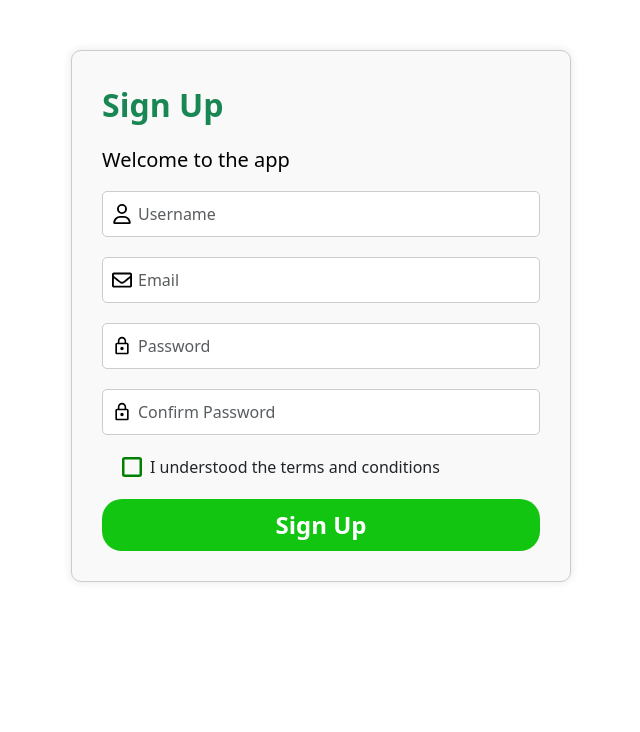
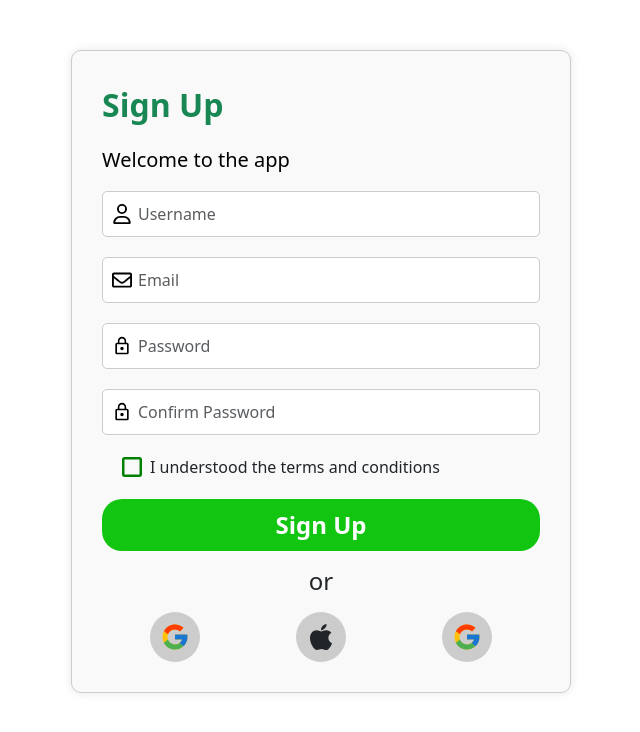
Before and after one commit to orestengabo0/IFP, a React (Vite) app: page / in a window 1280 px wide. Shown: the top 732 px of the page, without its empty margins (319-959 px from the left). Built offline with nearby package versions, Linux system fonts and the light colour scheme.

Commit message:
Adding Signup with google to the signup form

```diff
--- a/src/components/SignUp/SignUp.module.css
+++ b/src/components/SignUp/SignUp.module.css
@@ -52,3 +52,10 @@
     background: #f9f9f9;
   }
 }
+
+.container {
+  background-color: #ccc;
+  width: 50px;
+  height: 50px;
+  border-radius: 50%;
+}
--- a/src/components/SignUp/SignUp.tsx
+++ b/src/components/SignUp/SignUp.tsx
@@ -1,9 +1,11 @@
 import React, { useState } from "react";
 import { FaRegUser } from "react-icons/fa6";
-import { FaRegEnvelope } from "react-icons/fa";
+import { FaRegEnvelope, FaApple } from "react-icons/fa";
 import { MdLockOutline } from "react-icons/md";
 import { ImCheckboxUnchecked, ImCheckboxChecked, ImFontSize } from "react-icons/im";
 import styles from "./SignUp.module.css";
+import SignUpWith from "./SignUpWith";
+import { FcGoogle } from "react-icons/fc";
 
 const SignupForm: React.FC = () => {
   const [isChecked, setChecked] = useState(false)
@@ -72,6 +74,12 @@ const SignupForm: React.FC = () => {
         <button type="submit" className={`${styles.submitButton} fw-semibold fs-4`}>
           Sign Up
         </button>
+        <h4 className="text-center mt-3">or</h4>
+        <div className="d-flex justify-content-between px-5 mt-3">
+          <SignUpWith Icon={FcGoogle} />
+          <SignUpWith Icon={FaApple} />
+          <SignUpWith Icon={FcGoogle} />
+        </div>
       </form>
     </div>
   );
--- /dev/null
+++ b/src/components/SignUp/SignUpWith.tsx
@@ -0,0 +1,17 @@
+import React from 'react';
+import styles from './SignUp.module.css';
+
+interface SignUpWithProps {
+  Icon: React.ComponentType<{ size?: number }>;
+  size?: number;
+}
+
+const SignUpWith: React.FC<SignUpWithProps> = ({ Icon, size = 30 }) => {
+  return (
+    <div className={`${styles.container} d-flex justify-content-center align-items-center`}>
+      <Icon size={size} />
+    </div>
+  );
+};
+
+export default SignUpWith;
```
